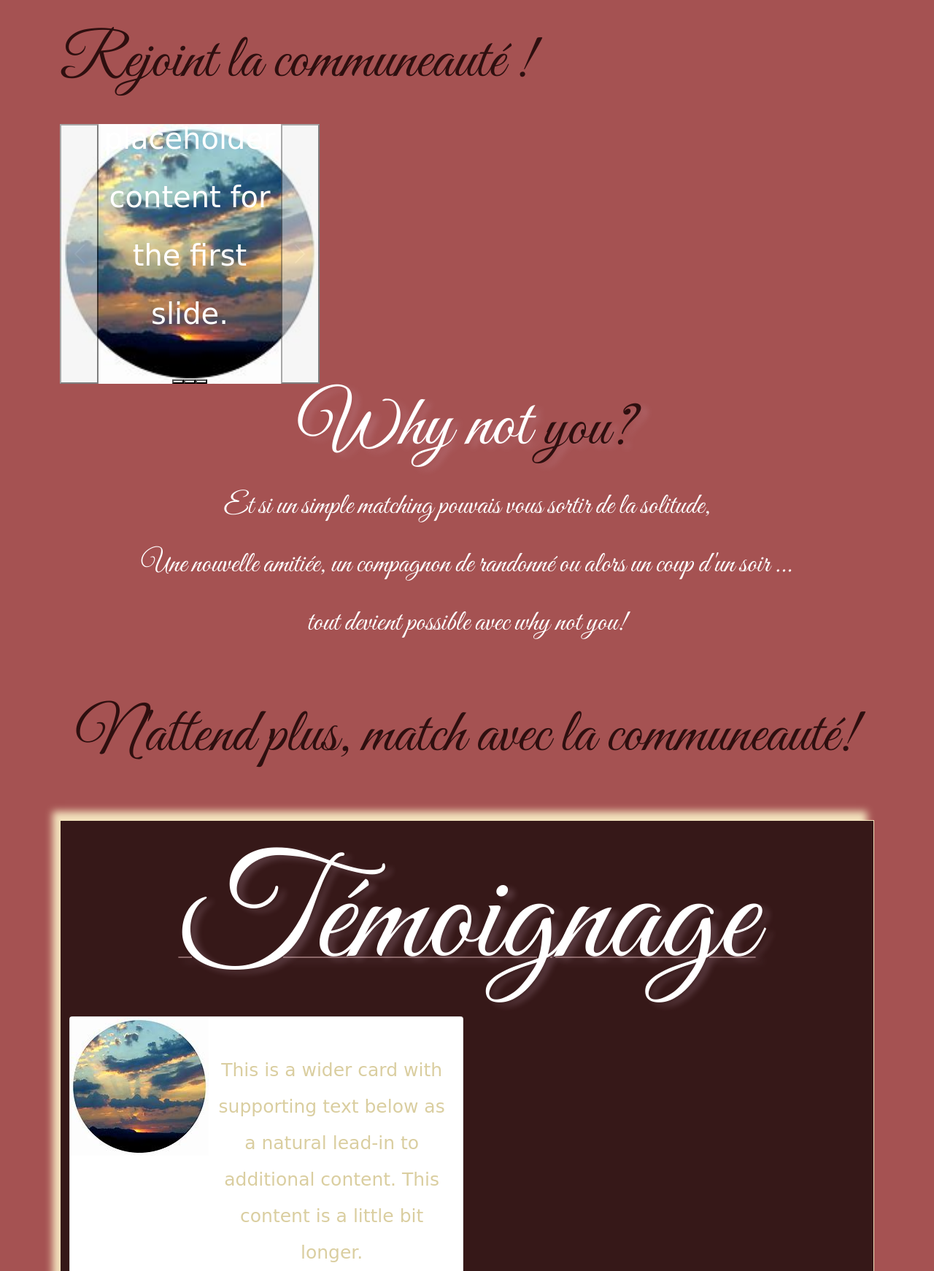
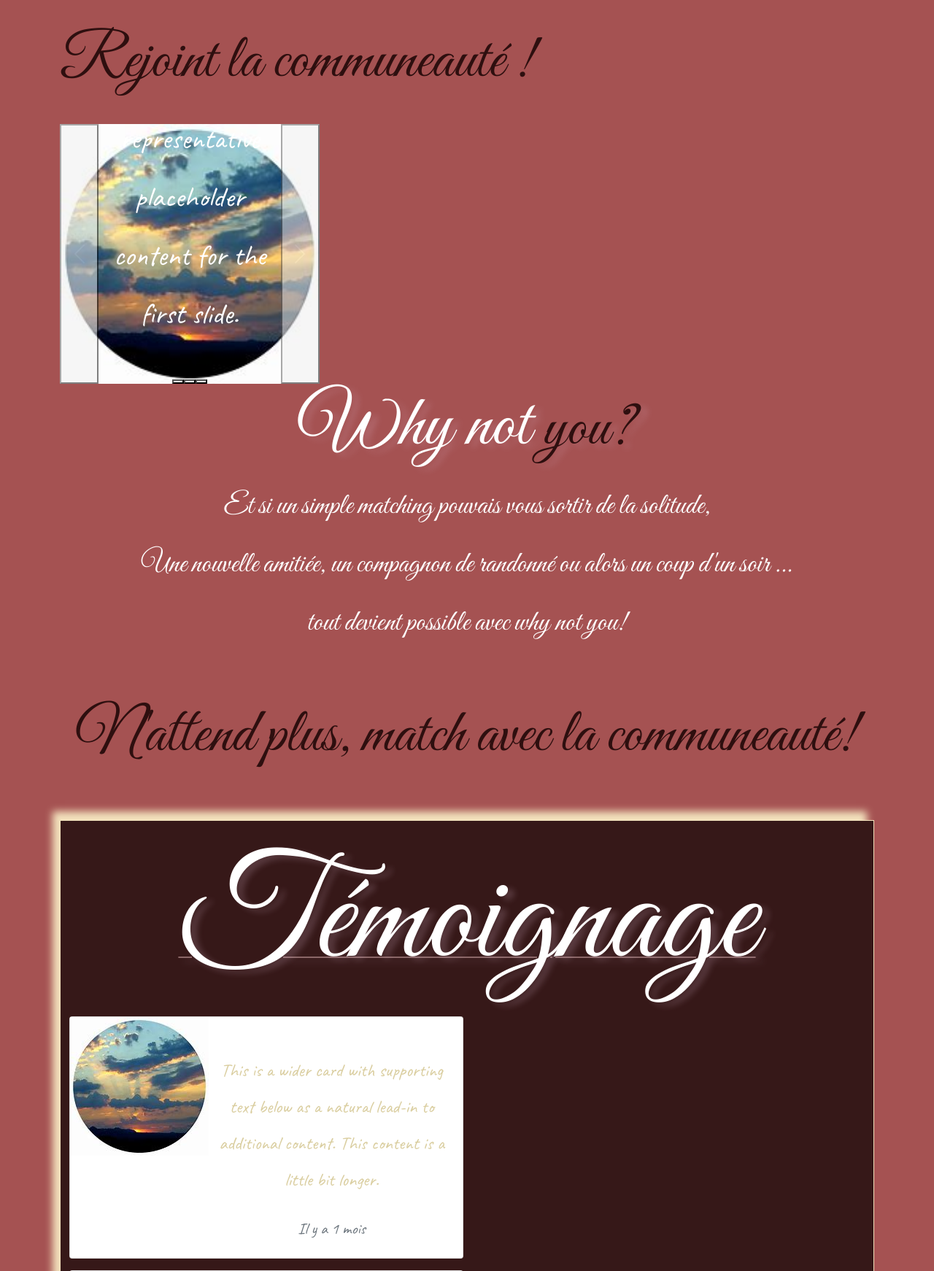
Before and after one commit to sandra-f/WhyNotYou, a PHP site: template templates/home.html.twig in a window 1280 px wide. Shown: the part 48-1790 px from the top of the page at 73% size. Run offline with PHP 8.4, Linux system fonts and the light colour scheme; the template is opened without the code that fills it, so the values that code supplies are empty; some libraries are stand-ins or nearby versions.

Commit message:
modification style texte

```diff
--- a/templates/base.html.twig
+++ b/templates/base.html.twig
@@ -5,6 +5,10 @@
         <title>{% block title %}Why not you - Matchmaking high level{% endblock %}</title>
 
         <link rel="stylesheet" href="https://stackpath.bootstrapcdn.com/bootstrap/4.4.1/css/bootstrap.min.css" integrity="sha384-Vkoo8x4CGsO3+Hhxv8T/Q5PaXtkKtu6ug5TOeNV6gBiFeWPGFN9MuhOf23Q9Ifjh" crossorigin="anonymous">
+        <link rel="stylesheet" href="{{ asset('css/stylebody.css') }}" media="all">
+        <link href="https://fonts.googleapis.com/css2?family=Great+Vibes&display=swap" rel="stylesheet">
+        <link rel="preconnect" href="https://fonts.gstatic.com">
+        <link href="https://fonts.googleapis.com/css2?family=Caveat:wght@400;500&family=Teko:wght@300&display=swap" rel="stylesheet"
         {% block stylesheets %}{% endblock %}
 
     </head>
```
